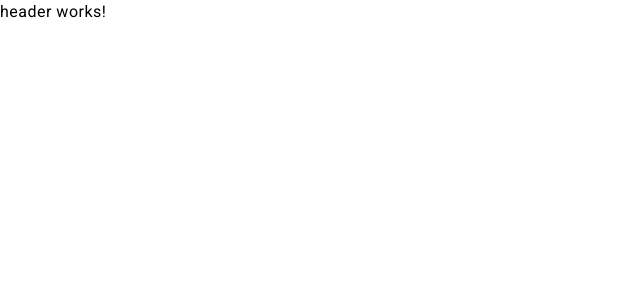
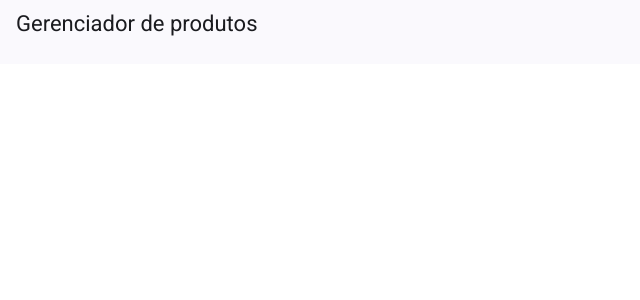
Before and after one commit to Jonathan-Rios/angular-product-store, an Angular app: page / in a window 1280 px wide. Shown: the top 300 px of the page, without its empty margins (0-640 px from the left). Built offline with nearby package versions, Linux system fonts and the light colour scheme.

Commit message:
feat: add MatToolBar on header component

```diff
--- a/package.json
+++ b/package.json
@@ -4,7 +4,6 @@
   "scripts": {
     "ng": "ng",
     "start": "ng serve",
-    "dev": "ng serve",
     "build": "ng build",
     "watch": "ng build --watch --configuration development",
     "test": "ng test"
--- a/src/app/shared/components/header/header.component.html
+++ b/src/app/shared/components/header/header.component.html
@@ -1 +1,3 @@
-<p>header works!</p>
+<mat-toolbar>
+  <p>Gerenciador de produtos</p>
+</mat-toolbar>
```
Also changed, not shown: src/app/shared/components/header/header.component.ts (+4 -5 lines).
